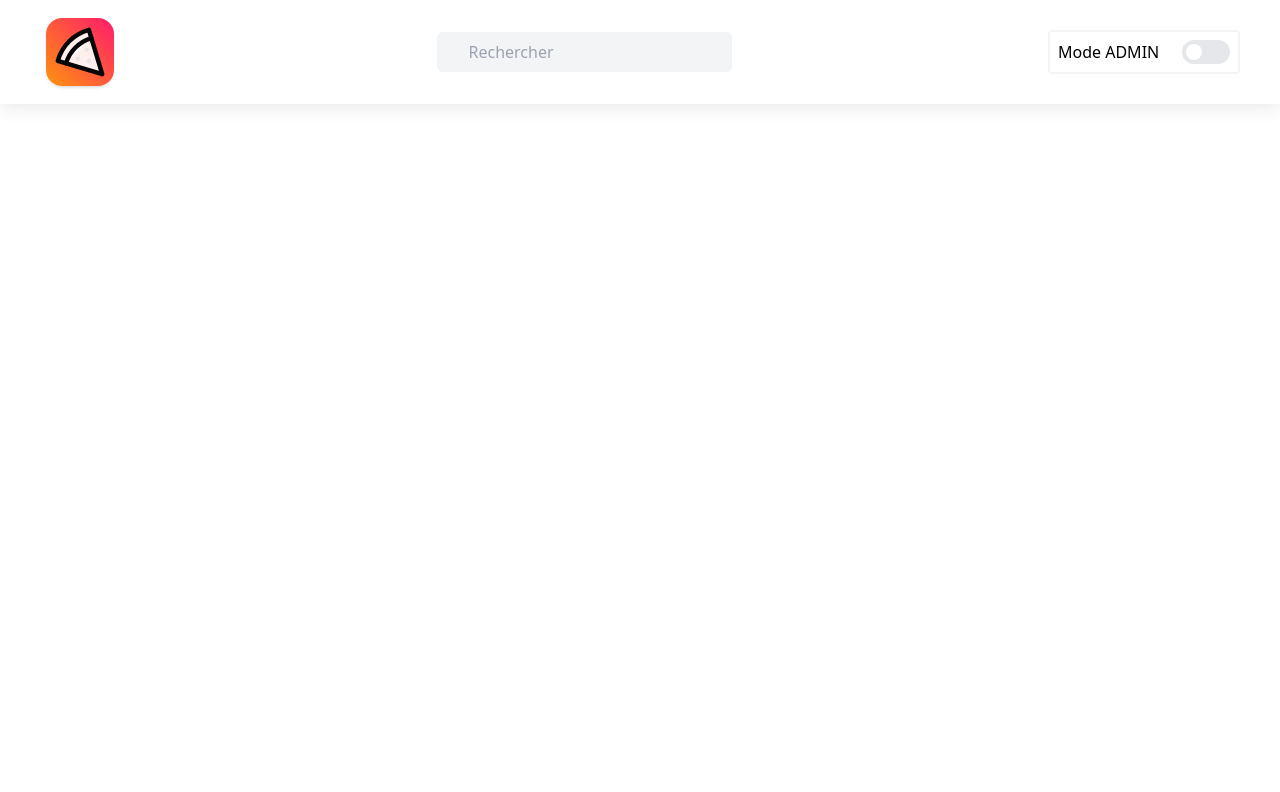
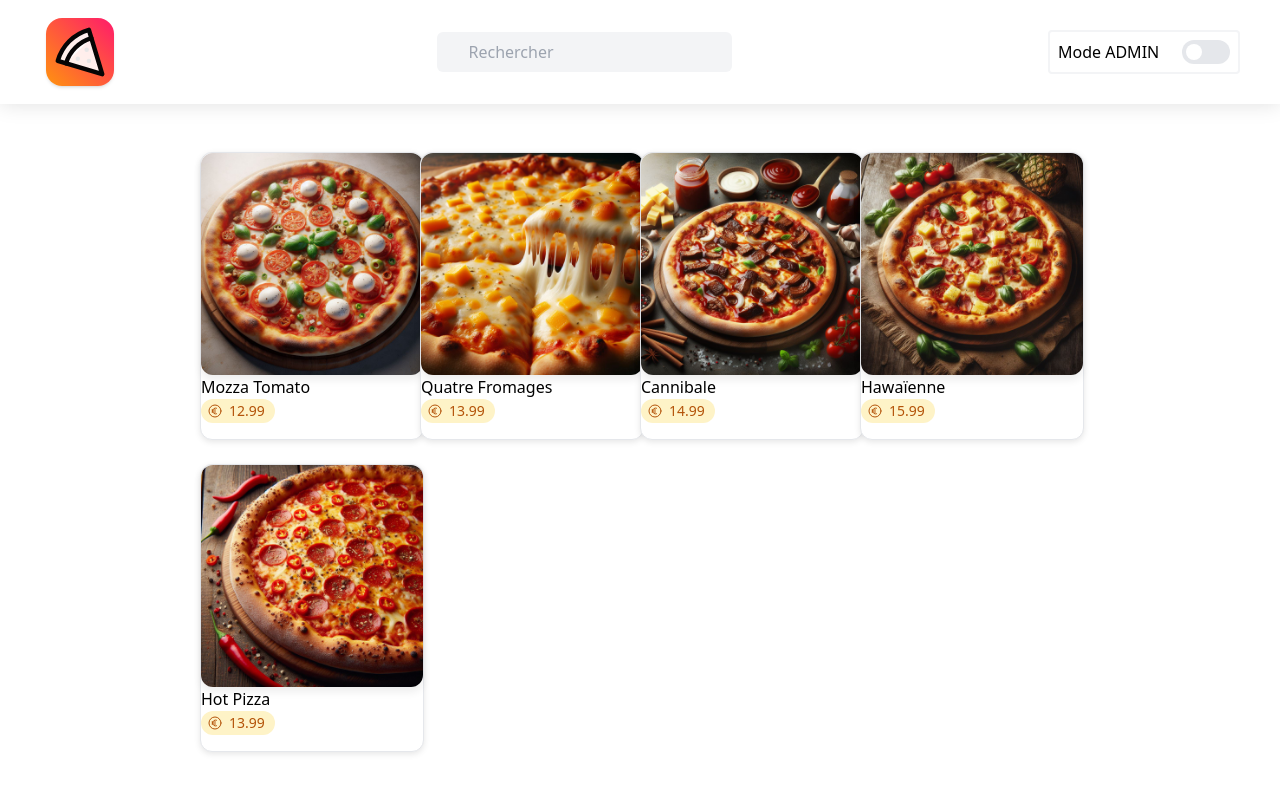
Before and after one commit to lucasdlp/Pizzalicious, a React (Vite) app: page / in a window 1280 px wide. Shown: the top 792 px of the page. Built offline with nearby package versions, Linux system fonts and the light colour scheme.

Commit message:
creation de la data des pizzas et des cards

```diff
--- a/src/App.jsx
+++ b/src/App.jsx
@@ -3,13 +3,13 @@ import Home from "./home/home";
 
 const App = () => {
   return (
-    <div>
+    <>
       <BrowserRouter>
         <Routes>
           <Route path="/" element={<Home />} />
         </Routes>
       </BrowserRouter>
-    </div>
+    </>
   );
 };
 
--- /dev/null
+++ b/src/components/Card.jsx
@@ -0,0 +1,34 @@
+import React from "react";
+
+const Card = ({ name, url, price }) => {
+  return (
+    <div className="card w-56 h-72 bg-white border-[1px] border-gray-200 mb-6 rounded-xl">
+      <img
+        src={url}
+        alt={name}
+        className="rounded-xl border-b-1 border-gray-100 w-full"
+      />
+      <h3>{name}</h3>
+      <span className="inline-flex items-center justify-center rounded-full  bg-amber-100 px-2.5 py-0.5 text-amber-700">
+        <svg
+          xmlns="http://www.w3.org/2000/svg"
+          fill="none"
+          viewBox="0 0 24 24"
+          strokeWidth="1.5"
+          stroke="currentColor"
+          className="-ms-1 me-1.5 h-4 w-4"
+        >
+          <path
+            strokeLinecap="round"
+            strokeLinejoin="round"
+            d="M14.25 7.756a4.5 4.5 0 100 8.488M7.5 10.5h5.25m-5.25 3h5.25M21 12a9 9 0 11-18 0 9 9 0 0118 0z"
+          />
+        </svg>
+
+        <p className="whitespace-nowrap text-sm">{price}</p>
+      </span>
+    </div>
+  );
+};
+
+export default Card;
--- a/src/components/Navbar.jsx
+++ b/src/components/Navbar.jsx
@@ -8,7 +8,7 @@ const Navbar = () => {
   };
 
   return (
-    <nav className="w-full bg-white h-[13vh] flex items-center justify-between px-10 select-none ">
+    <nav className="w-full bg-white h-[13vh] flex items-center justify-between px-10 select-none mb-12">
       <div className="logo">
         <img className="w-20" src="./logo.svg" alt="logo" />
       </div>
--- /dev/null
+++ b/src/components/Pizzas.jsx
@@ -0,0 +1,49 @@
+import React from "react";
+import Card from "./Card";
+
+const Pizzas = () => {
+  const pizzas = [
+    {
+      name: "Mozza Tomato",
+      url: "./mozzaTomato.jpeg",
+      price: 12.99,
+    },
+    {
+      name: "Quatre Fromages",
+      url: "./4fromages.jpeg",
+      price: 13.99,
+    },
+    {
+      name: "Cannibale",
+      url: "./cannibale.jpeg",
+      price: 14.99,
+    },
+    {
+      name: "Hawaïenne",
+      url: "./hawaienne.jpeg",
+      price: 15.99,
+    },
+    {
+      name: "Hot Pizza",
+      url: "./hotPizza.jpeg",
+      price: 13.99,
+    },
+  ];
+
+  return (
+    <div className="grid grid-cols-4 grid-rows-3 px-10 w-9/12  m-auto">
+      {pizzas.map((pizza, index) => {
+        return (
+          <Card
+            key={index}
+            name={pizza.name}
+            url={pizza.url}
+            price={pizza.price}
+          />
+        );
+      })}
+    </div>
+  );
+};
+
+export default Pizzas;
--- a/src/home/home.jsx
+++ b/src/home/home.jsx
@@ -1,14 +1,15 @@
 import Navbar from "../components/Navbar";
+import Pizzas from "../components/Pizzas";
 import { useAdminContext } from "../context/AdminContext";
 
 const home = () => {
   const { AdminMod } = useAdminContext();
 
   return (
-    <div>
+    <>
       <Navbar />
-      <p>{AdminMod && "Admin"}</p>
-    </div>
+      <Pizzas />
+    </>
   );
 };
 
--- a/src/index.css
+++ b/src/index.css
@@ -5,3 +5,11 @@
 nav {
   box-shadow: 0px 0px 20px 0px #00000021;
 }
+
+.card > img {
+  box-shadow: 0px 5px 8px 0px #00000012;
+}
+
+.card {
+  box-shadow: 0px 2px 6px 0px #0000001a;
+}
```
